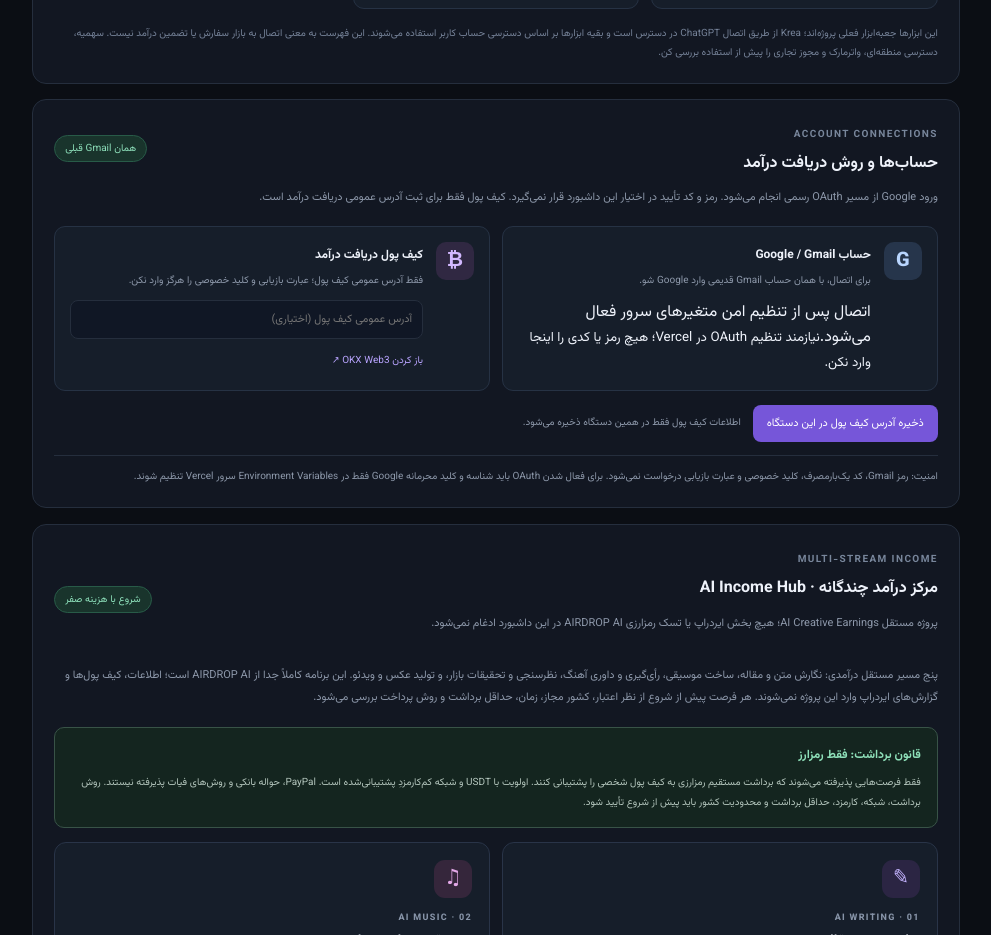
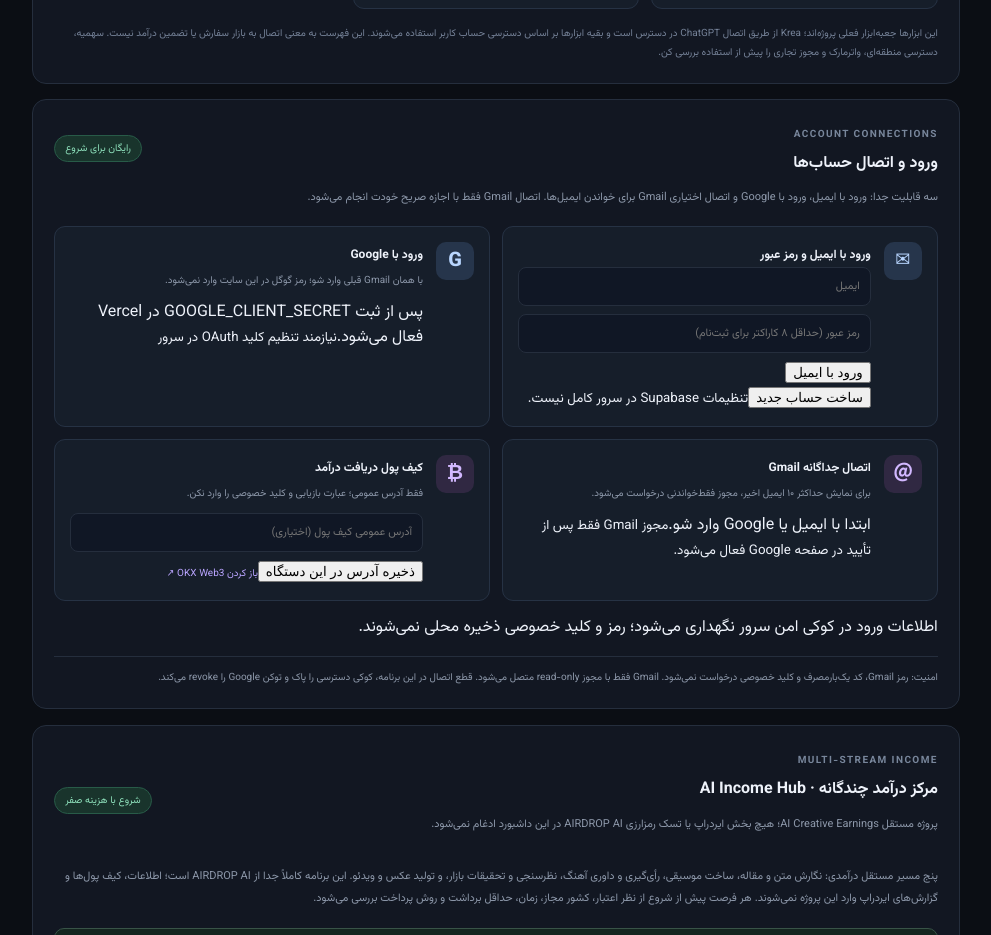
Before and after one commit to ebrahimi1366alireza-tech/AICreativeEarnings, a Next.js app: page / in a window 1280 px wide. Shown: the part 1920-2855 px from the top of the page, without its empty margins (19-1010 px from the left). Built offline with nearby package versions, Linux system fonts and the light colour scheme; no server answers.

Commit message:
Add email login, Google sign-in, Gmail connection UI

```diff
--- a/app/components/account-connections.tsx
+++ b/app/components/account-connections.tsx
@@ -2,87 +2,137 @@
 
 import { useEffect, useState } from "react";
 
-const STORAGE_KEY = "creativeops-connections-v1";
-type SavedConnections = { email: string; wallet: string };
-type AuthStatus = { connected: boolean; profile: { email: string; name?: string; picture?: string } | null; configured?: boolean };
+type AuthStatus = {
+  connected: boolean;
+  profile: { email: string; name?: string } | null;
+  configured?: boolean;
+  gmailConnected?: boolean;
+  emailAuthConfigured?: boolean;
+};
 
 export default function AccountConnections() {
-  const [email, setEmail] = useState("");
   const [wallet, setWallet] = useState("");
   const [saved, setSaved] = useState(false);
   const [auth, setAuth] = useState<AuthStatus>({ connected: false, profile: null });
   const [checking, setChecking] = useState(true);
+  const [email, setEmail] = useState("");
+  const [password, setPassword] = useState("");
+  const [mode, setMode] = useState<"login" | "signup">("login");
+  const [busy, setBusy] = useState(false);
+  const [notice, setNotice] = useState("");
 
   async function refreshAuth() {
     setChecking(true);
     try {
       const response = await fetch("/api/auth/status", { cache: "no-store" });
-      const data = await response.json() as AuthStatus;
-      setAuth(data);
+      setAuth(await response.json() as AuthStatus);
     } catch { setAuth({ connected: false, profile: null }); }
     finally { setChecking(false); }
   }
 
   useEffect(() => {
     try {
-      const value = localStorage.getItem(STORAGE_KEY);
+      const value = localStorage.getItem("creativeops-connections-v1");
       if (value) {
-        const parsed = JSON.parse(value) as SavedConnections;
-        setEmail(parsed.email || "");
+        const parsed = JSON.parse(value) as { wallet?: string };
         setWallet(parsed.wallet || "");
       }
     } catch { /* ignore invalid local data */ }
     void refreshAuth();
+    const params = new URLSearchParams(window.location.search);
+    if (params.has("google") || params.has("gmail")) {
+      const state = params.get("gmail") || params.get("google");
+      setNotice(state === "connected" ? (params.has("gmail") ? "Gmail با موفقیت متصل شد." : "ورود با Google موفق بود.") : "اتصال کامل نشد. تنظیمات OAuth و مجوزهای Google را بررسی کن.");
+      window.history.replaceState({}, "", window.location.pathname + window.location.hash);
+    }
   }, []);
 
-  function save() {
-    localStorage.setItem(STORAGE_KEY, JSON.stringify({ email: email.trim(), wallet: wallet.trim() }));
-    setSaved(true);
+  async function submitEmail(event: React.FormEvent<HTMLFormElement>) {
+    event.preventDefault();
+    setBusy(true); setNotice("");
+    try {
+      const response = await fetch(mode === "login" ? "/api/auth/email/login" : "/api/auth/email/signup", {
+        method: "POST", headers: { "Content-Type": "application/json" }, body: JSON.stringify({ email, password })
+      });
+      const data = await response.json() as { error?: string; message?: string; needsEmailConfirmation?: boolean };
+      if (!response.ok) throw new Error(data.error || "ورود انجام نشد.");
+      setNotice(data.message || "عملیات انجام شد.");
+      if (!data.needsEmailConfirmation) await refreshAuth();
+    } catch (error) { setNotice(error instanceof Error ? error.message : "خطای نامشخص"); }
+    finally { setBusy(false); }
   }
 
   async function logout() {
     await fetch("/api/auth/logout", { method: "POST" });
+    await fetch("/api/auth/gmail/disconnect", { method: "POST" }).catch(() => undefined);
     await refreshAuth();
+    setNotice("از حساب خارج شدی.");
+  }
+
+  function saveWallet() {
+    localStorage.setItem("creativeops-connections-v1", JSON.stringify({ wallet: wallet.trim() }));
+    setSaved(true);
   }
 
   return (
     <section className="panel connections-panel" id="accounts">
       <div className="panel-head">
-        <div><span className="eyebrow">ACCOUNT CONNECTIONS</span><h2>حساب‌ها و روش دریافت درآمد</h2></div>
-        <span className="free-tag">همان Gmail قبلی</span>
+        <div><span className="eyebrow">ACCOUNT CONNECTIONS</span><h2>ورود و اتصال حساب‌ها</h2></div>
+        <span className="free-tag">رایگان برای شروع</span>
       </div>
-      <p className="connection-intro">ورود Google از مسیر OAuth رسمی انجام می‌شود. رمز و کد تأیید در اختیار این داشبورد قرار نمی‌گیرد. کیف پول فقط برای ثبت آدرس عمومی دریافت درآمد است.</p>
+      <p className="connection-intro">سه قابلیت جدا: ورود با ایمیل، ورود با Google و اتصال اختیاری Gmail برای خواندن ایمیل‌ها. اتصال Gmail فقط با اجازه صریح خودت انجام می‌شود.</p>
+
       <div className="connection-grid">
+        <div className="connection-card">
+          <div className="connection-icon">✉</div>
+          <div className="connection-body">
+            <strong>ورود با ایمیل و رمز عبور</strong>
+            {auth.connected ? <p>وارد شده‌ای: {auth.profile?.email}</p> : <>
+              <form onSubmit={submitEmail}>
+                <input type="email" value={email} onChange={e => setEmail(e.target.value)} placeholder="ایمیل" autoComplete="email" required />
+                <input type="password" value={password} onChange={e => setPassword(e.target.value)} placeholder="رمز عبور (حداقل ۸ کاراکتر برای ثبت‌نام)" autoComplete={mode === "login" ? "current-password" : "new-password"} minLength={8} required />
+                <button type="submit" disabled={busy}>{busy ? "در حال انجام..." : mode === "login" ? "ورود با ایمیل" : "ساخت حساب"}</button>
+              </form>
+              <button type="button" className="text-action" onClick={() => { setMode(mode === "login" ? "signup" : "login"); setNotice(""); }}>{mode === "login" ? "ساخت حساب جدید" : "قبلاً حساب ساخته‌ام، ورود"}</button>
+            </>}
+            <small>{auth.emailAuthConfigured ? "مدیریت حساب از طریق Supabase Auth انجام می‌شود." : "تنظیمات Supabase در سرور کامل نیست."}</small>
+          </div>
+        </div>
+
         <div className="connection-card">
           <div className="connection-icon">G</div>
           <div className="connection-body">
-            <strong>حساب Google / Gmail</strong>
-            <p>{auth.connected ? `متصل: ${auth.profile?.email || ""}` : auth.configured === false ? "اتصال Google هنوز از سمت سرور پیکربندی نشده است." : "برای اتصال، با همان حساب Gmail قدیمی وارد Google شو."}</p>
-            {auth.connected ? (
-              <button type="button" onClick={logout}>قطع اتصال Google</button>
-            ) : auth.configured ? (
-              <a href="/api/auth/google">اتصال امن با Google ↗</a>
-            ) : (
-              <span className="connection-unavailable">اتصال پس از تنظیم امن متغیرهای سرور فعال می‌شود.</span>
-            )}
-            <small>{checking ? "در حال بررسی وضعیت اتصال..." : auth.connected ? "ورود OAuth فعال است." : auth.configured ? "آماده ورود با Gmail قبلی." : "نیازمند تنظیم OAuth در Vercel؛ هیچ رمز یا کدی را اینجا وارد نکن."}</small>
+            <strong>ورود با Google</strong>
+            <p>{auth.connected ? "حساب متصل است: " + (auth.profile?.email || "") : "با همان Gmail قبلی وارد شو؛ رمز گوگل در این سایت وارد نمی‌شود."}</p>
+            {auth.connected ? <button type="button" onClick={logout}>خروج از حساب</button> : auth.configured ? <a href="/api/auth/google">ورود امن با Google ↗</a> : <span className="connection-unavailable">پس از ثبت GOOGLE_CLIENT_SECRET در Vercel فعال می‌شود.</span>}
+            <small>{checking ? "در حال بررسی..." : auth.configured ? "OAuth آماده پیکربندی نهایی" : "نیازمند تنظیم کلید OAuth در سرور"}</small>
           </div>
         </div>
+
+        <div className="connection-card">
+          <div className="connection-icon wallet-icon">＠</div>
+          <div className="connection-body">
+            <strong>اتصال جداگانه Gmail</strong>
+            <p>{auth.gmailConnected ? "دسترسی خواندن ایمیل‌ها متصل است." : "برای نمایش حداکثر ۱۰ ایمیل اخیر، مجوز فقط‌خواندنی درخواست می‌شود."}</p>
+            {auth.gmailConnected ? <><button type="button" onClick={async () => { const response = await fetch("/api/gmail/messages"); const data = await response.json(); setNotice(response.ok ? "اتصال Gmail فعال است؛ " + (data.messages?.length || 0) + " ایمیل اخیر قابل دریافت است." : data.error || "خطا در دریافت ایمیل‌ها."); }}>آزمایش دریافت ایمیل</button><button type="button" className="text-action" onClick={async () => { await fetch("/api/auth/gmail/disconnect", { method: "POST" }); await refreshAuth(); setNotice("دسترسی Gmail از این برنامه قطع شد."); }}>قطع اتصال Gmail</button></> : auth.connected ? <a href="/api/auth/gmail">اتصال Gmail با مجوز فقط‌خواندنی ↗</a> : <span className="connection-unavailable">ابتدا با ایمیل یا Google وارد شو.</span>}
+            <small>مجوز Gmail فقط پس از تأیید در صفحه Google فعال می‌شود.</small>
+          </div>
+        </div>
+
         <div className="connection-card">
           <div className="connection-icon wallet-icon">₿</div>
           <div className="connection-body">
             <strong>کیف پول دریافت درآمد</strong>
-            <p>فقط آدرس عمومی کیف پول؛ عبارت بازیابی و کلید خصوصی را هرگز وارد نکن.</p>
-            <input value={wallet} onChange={e => { setWallet(e.target.value); setSaved(false); }} placeholder="آدرس عمومی کیف پول (اختیاری)" aria-label="آدرس عمومی کیف پول" />
+            <p>فقط آدرس عمومی؛ عبارت بازیابی و کلید خصوصی را وارد نکن.</p>
+            <input value={wallet} onChange={e => { setWallet(e.target.value); setSaved(false); }} placeholder="آدرس عمومی کیف پول (اختیاری)" aria-label="آدرس عمومی کیف پول" autoComplete="off" />
+            <button type="button" onClick={saveWallet}>ذخیره آدرس در این دستگاه</button>
             <a href="https://www.okx.com/web3" target="_blank" rel="noreferrer">باز کردن OKX Web3 ↗</a>
+            {saved && <small>آدرس در همین مرورگر ذخیره شد.</small>}
           </div>
         </div>
       </div>
-      <div className="connection-actions">
-        <button type="button" onClick={save}>ذخیره آدرس کیف پول در این دستگاه</button>
-        <span role="status">{saved ? "آدرس عمومی در این مرورگر ذخیره شد." : "اطلاعات کیف پول فقط در همین دستگاه ذخیره می‌شود."}</span>
-      </div>
-      <p className="connection-safety">امنیت: رمز Gmail، کد یک‌بارمصرف، کلید خصوصی و عبارت بازیابی درخواست نمی‌شود. برای فعال شدن OAuth باید شناسه و کلید محرمانه Google فقط در Environment Variables سرور Vercel تنظیم شوند.</p>
+      <p className="connection-actions" role="status">{notice || (checking ? "در حال بررسی وضعیت اتصال..." : "اطلاعات ورود در کوکی امن سرور نگهداری می‌شود؛ رمز و کلید خصوصی ذخیره محلی نمی‌شوند.")}</p>
+      <p className="connection-safety">امنیت: رمز Gmail، کد یک‌بارمصرف و کلید خصوصی درخواست نمی‌شود. Gmail فقط با مجوز read-only متصل می‌شود. قطع اتصال در این برنامه، کوکی دسترسی را پاک و توکن Google را revoke می‌کند.</p>
     </section>
   );
 }
```
